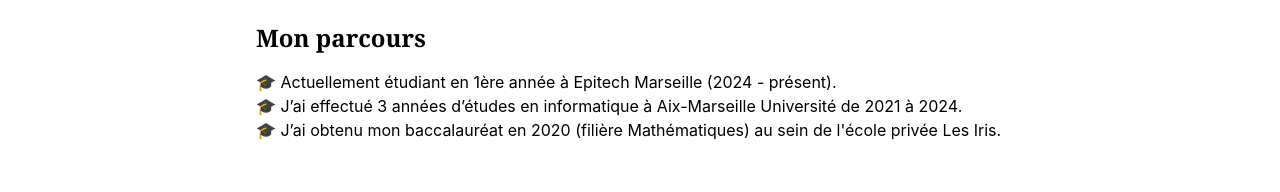
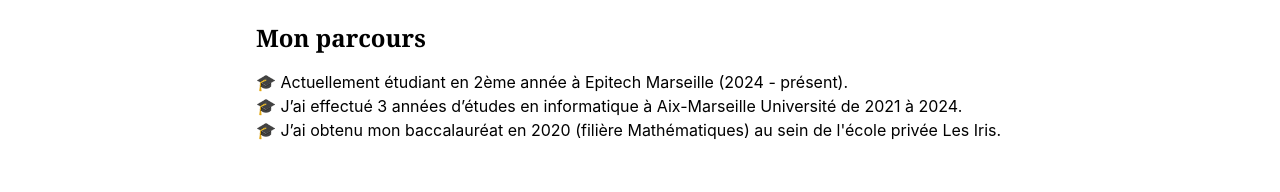
Before and after one commit to EpitechProject/porfolio, a Next.js app: page /about in a window 1280 px wide. Shown: the part 730-922 px from the top of the page. Built offline with nearby package versions, Linux system fonts and the light colour scheme.

Commit message:
fix: actual year fixed

```diff
--- a/pages/about.js
+++ b/pages/about.js
@@ -28,7 +28,7 @@
 
             <h2 className="text-2xl font-bold mt-12 mb-4">Mon parcours</h2>
             <p className="mb-6">
-              🎓 Actuellement étudiant en 1ère année à Epitech Marseille (2024 - présent).
+              🎓 Actuellement étudiant en 2ème année à Epitech Marseille (2024 - présent).
               <br />
               🎓 J’ai effectué 3 années d’études en informatique à Aix-Marseille Université de 2021 à 2024.
               <br />
```
